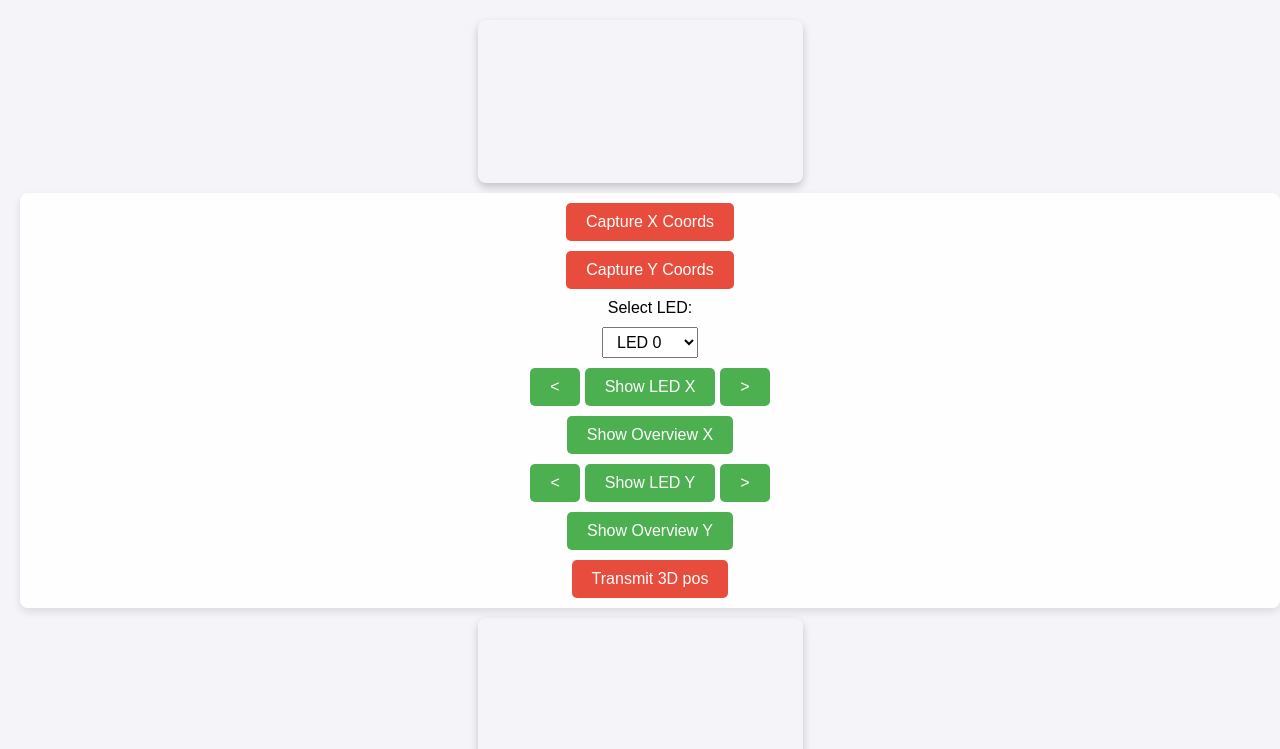
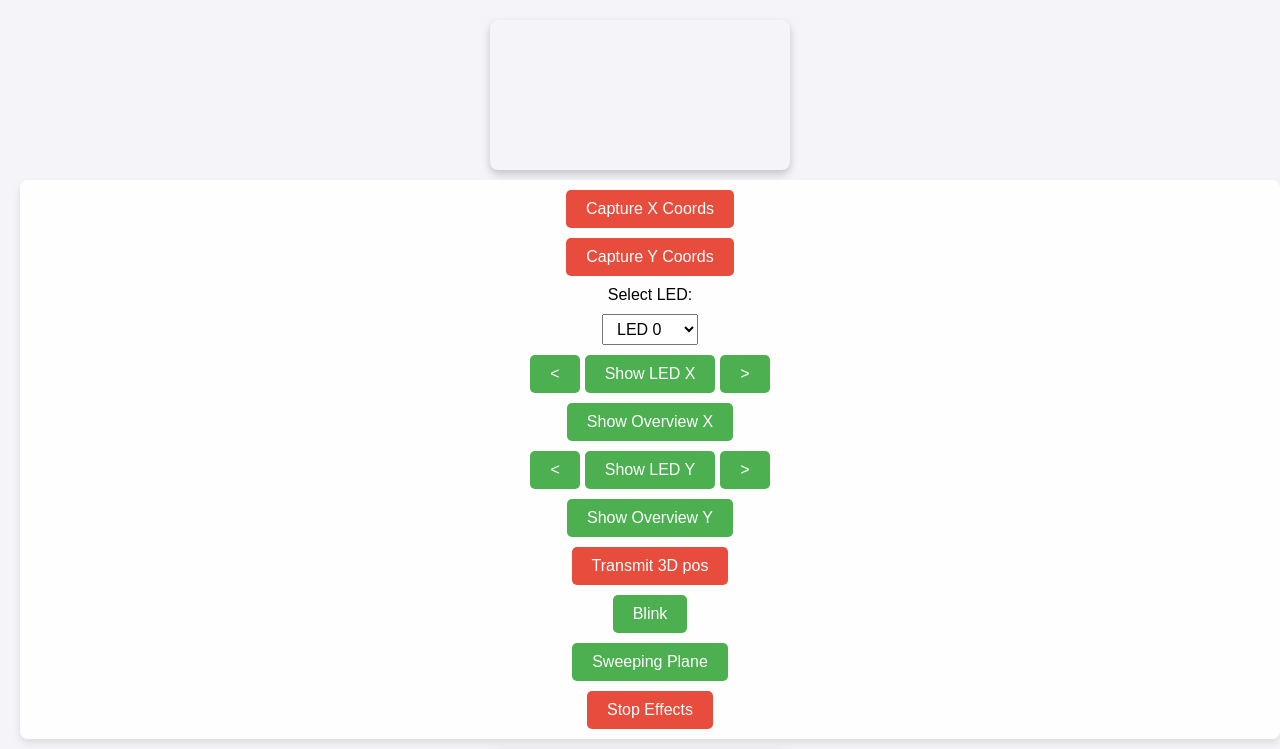
Before and after one commit to Turun/StandupMathsChristmastreeWeb, a Flask app: page / in a window 1280 px wide. Shown: the top 749 px of the page. Run offline with Flask 3, Linux system fonts and the light colour scheme; a map, chart or similar area stays blank; parts of the project's set-up code (start-up, migrations or seed data) failed here and were passed over.

Commit message:
add effects buttons

```diff
--- /dev/null
+++ b/static/script/effects.js
@@ -0,0 +1,17 @@
+export function blink() {
+    var xhr = new XMLHttpRequest();
+    xhr.open("POST", "efffects/blink", false);
+    xhr.send();
+}
+
+export function planes() {
+    var xhr = new XMLHttpRequest();
+    xhr.open("POST", "efffects/planes", false);
+    xhr.send();
+}
+
+export function stop() {
+    var xhr = new XMLHttpRequest();
+    xhr.open("POST", "efffects/stop", false);
+    xhr.send();
+}
--- a/static/script/ui.js
+++ b/static/script/ui.js
@@ -1,5 +1,6 @@
 import {start_capturing, is_led_on, compute_lock_in_image_data_array} from "./capture_unidirectional.js";
 import { merge_and_transmit } from "./merge_directions.js";
+import {blink, planes, stop} from "./effects.js";
 
 let current_led_index = 0;
 
@@ -248,6 +249,7 @@
     led_positions_normalized,
 ) {
     window.addEventListener('load', () => startCamera(video, diff_canvas, math_canvas, canvases_x.concat(canvases_y)));
+
     const startButtonX = document.getElementById('start-btn-x');
     startButtonX.addEventListener('click', async () => {
         await start_capturing(
@@ -267,6 +269,7 @@
         document.getElementById('overview-btn-x').disabled = false;
 
     });
+
     const startButtonY = document.getElementById('start-btn-y');
     startButtonY.addEventListener('click', async () => {
         await start_capturing(
@@ -285,6 +288,7 @@
         document.getElementById('next-led-btn-y').disabled = false;
         document.getElementById('overview-btn-y').disabled = false;
     });
+
     const transmitButton = document.getElementById('transmit-btn');
     transmitButton.addEventListener('click', () => {
         merge_and_transmit(
@@ -293,6 +297,19 @@
             led_positions_raw_y,
             led_positions_normalized
         );
+    });
+
+    const effectBlinkButton = document.getElementById('effect-blink-btn');
+    effectBlinkButton.addEventListener('click', () => {
+         blink();
+    });
+    const effectSweepingPlanesButton = document.getElementById('effect-sweeping-plane-btn');
+    effectSweepingPlanesButton.addEventListener('click', () => {
+         planes();
+    });
+    const effectStopButton = document.getElementById('effect-stop-btn');
+    effectSweepingPlanesButton.addEventListener('click', () => {
+         stop();
     });
 
     populate_led_select(num_leds);
--- a/static/style.css
+++ b/static/style.css
@@ -81,6 +81,15 @@
     background-color: #c0392b;
 }
 
+.blue-btn {
+    background-color: #3498db;
+    color: white;
+}
+
+.blue-btn:hover {
+    background-color: #2980b9;
+}
+
 .controls-container button:not(.action-btn) {
     background-color: #4CAF50;
     color: white;
--- a/templates/index.html
+++ b/templates/index.html
@@ -33,6 +33,9 @@
         </div>
         <button disabled id="overview-btn-y">Show Overview Y</button>
         <button id="transmit-btn" class="action-btn">Transmit 3D pos</button>
+        <button id="effect-blink-btn" class="blue-btn">Blink</button>
+        <button id="effect-sweeping-plane-btn" class="blue-btn">Sweeping Plane</button>
+        <button id="effect-stop-btn" class="action-btn">Stop Effects</button>
       </div>
 
       <!-- Diff canvas -->
```
